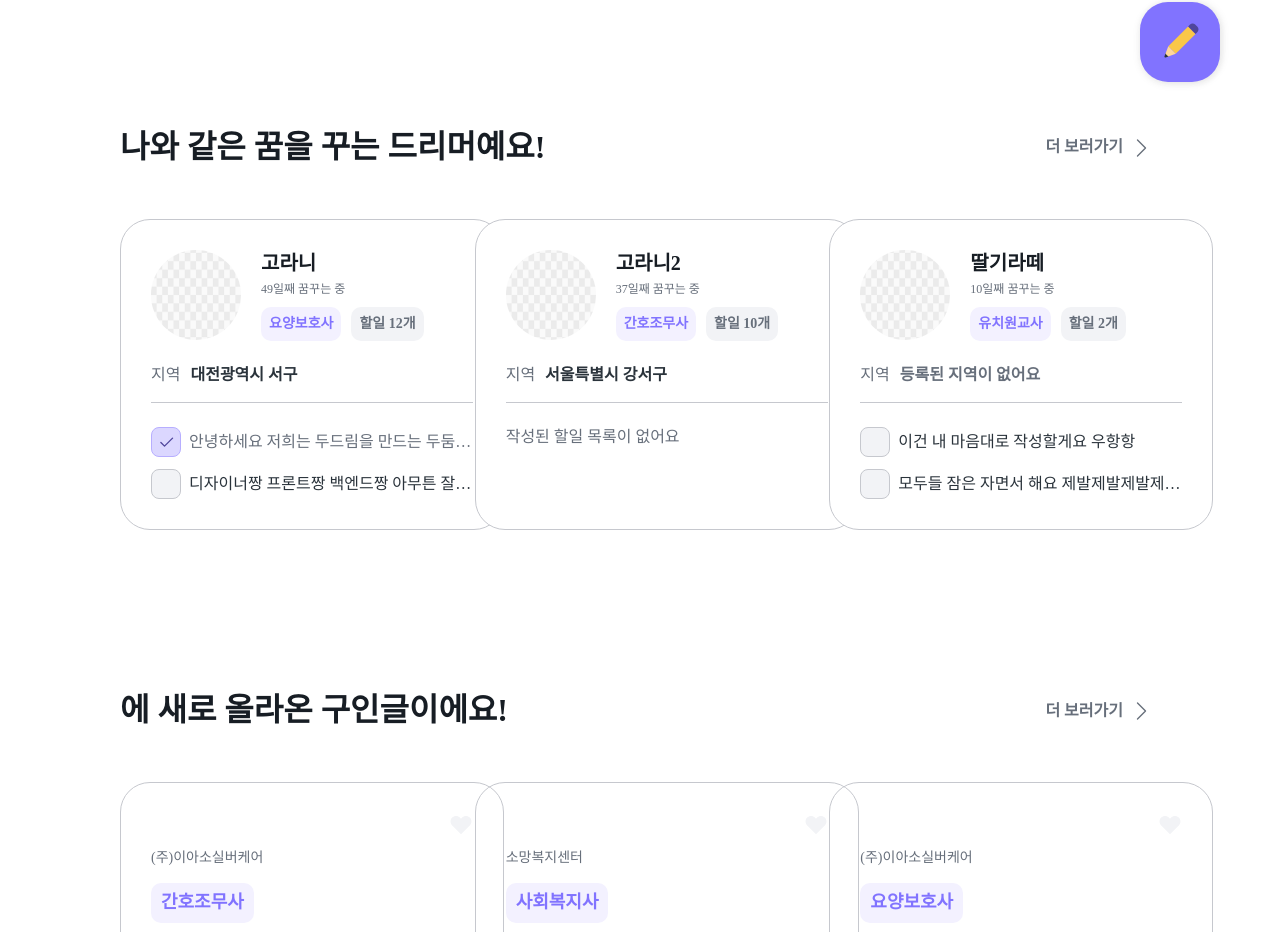
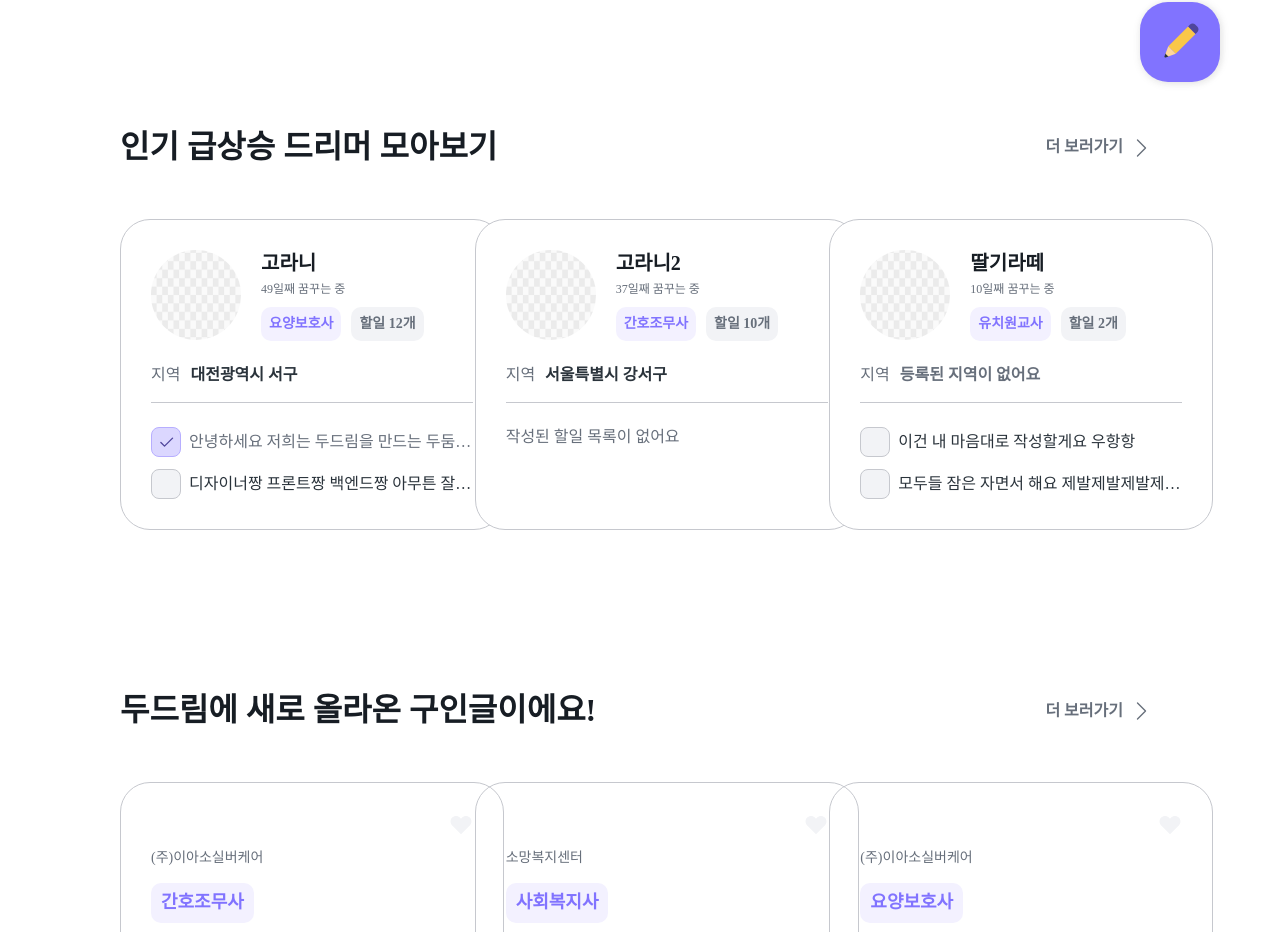
Before and after one commit to mooneran/mooneran, a React (Vite) app: page / in a window 1280 px wide. Shown: the part 658-1590 px from the top of the page. Built offline with nearby package versions, Linux system fonts and the light colour scheme; no server answers.

Commit message:
chore: [#84] 홈 화면 로그인/비로그인 텍스트 변경

```diff
--- a/src/pages/home/components/HomeDreamer.tsx
+++ b/src/pages/home/components/HomeDreamer.tsx
@@ -5,11 +5,14 @@ import { useNavigate } from 'react-router-dom';
 
 const HomeDreamer = () => {
   const navigate = useNavigate();
+  const isLoggedIn = localStorage.getItem('accessToken');
   return (
     <div>
       <div className="mb-[50px] flex items-center justify-between">
         <div className="text-gray-900 font-T02-B">
-          나와 같은 꿈을 꾸는 드리머예요!
+          {isLoggedIn
+            ? '나와 같은 꿈을 꾸는 드리머예요!'
+            : '인기 급상승 드리머 모아보기'}
         </div>
         <div
           className="flex cursor-pointer flex-row items-center text-gray-500 font-B02-SB"
--- a/src/pages/home/components/HomeRecruit.tsx
+++ b/src/pages/home/components/HomeRecruit.tsx
@@ -29,11 +29,14 @@ const HomeRecruit = () => {
       [id]: !prev[id],
     }));
   };
+  const isLoggedIn = localStorage.getItem('accessToken');
   return (
     <div>
       <div className="mb-[50px] flex items-center justify-between">
         <div className="text-gray-900 font-T02-B">
-          {regionName}에 새로 올라온 구인글이에요!
+          {isLoggedIn
+            ? `${regionName}에 새로 올라온 구인글이에요!`
+            : '두드림에 새로 올라온 구인글이에요!'}
         </div>
         <div className="flex cursor-pointer flex-row items-center text-gray-500 font-B02-SB">
           더 보러가기
```
